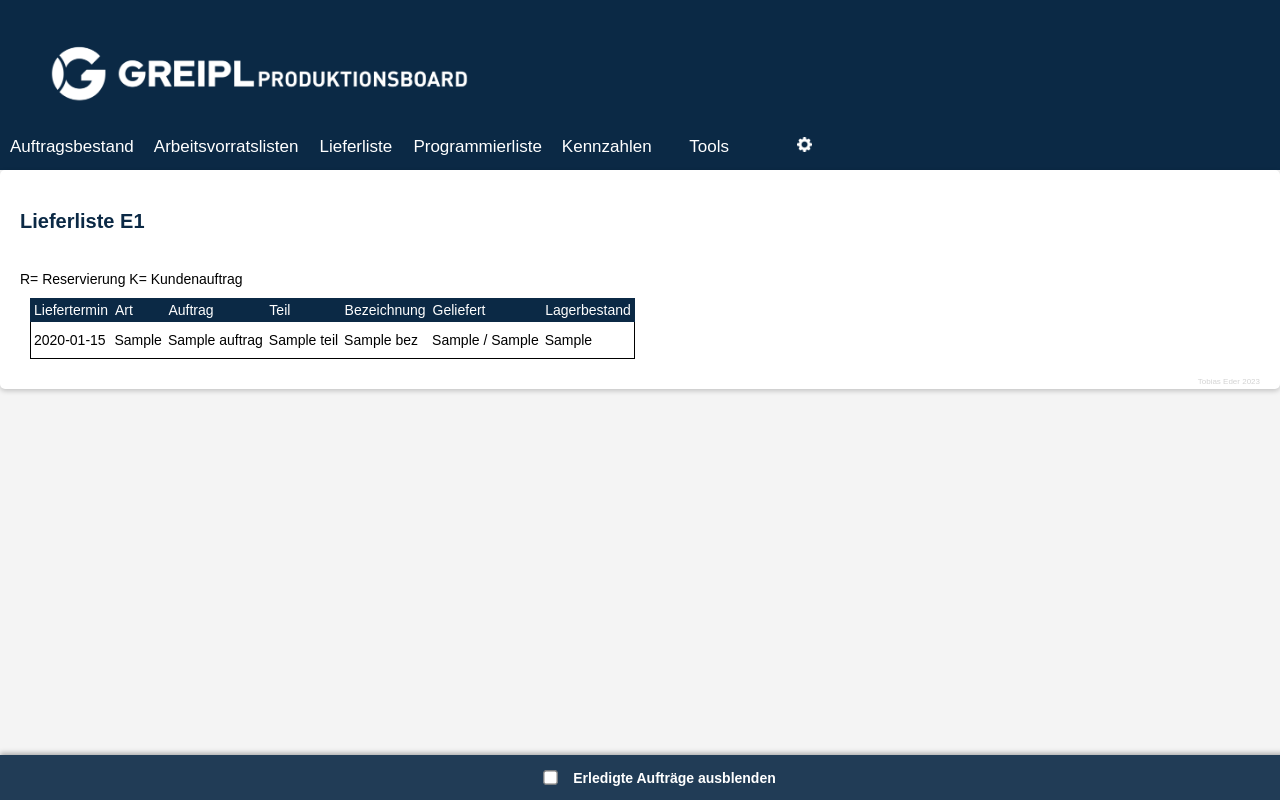
After one commit to t-eder/GREIPL-MES, a Python web app: template templates/lieferliste.html in a window 1280 px wide; the page is wider, and only the part inside the window is pictured. The commit adds this page. Run offline with Jinja, Linux system fonts and the light colour scheme; the template is opened without the code that fills it: most values are stand-ins (such as "Sample title", 1, 10 or a date in 2020).

Commit message:
Lieferliste ergänzt

```diff
--- a/templates/header.html
+++ b/templates/header.html
@@ -3,7 +3,8 @@
 
         <div class="navbar">
                 <a href="/" id="{% if request.path == '/' %}active-link{% endif %}">Auftragsbestand</a>
-                <a href="/vorrat" id="{% if request.path == '/vorrat' %}active-link{% endif %}">Arbeitsvorratsliste</a>
+                <a href="/vorrat" id="{% if request.path == '/vorrat' %}active-link{% endif %}">Arbeitsvorratslisten</a>
+                <a href="/lieferliste" id="{% if request.path == '/lieferliste' %}active-link{% endif %}">Lieferliste</a>
                 <a href="/programmierliste" id="{% if request.path == '/programmierliste' %}active-link{% endif %}">Programmierliste</a>
                 <a href="/kpi" id="{% if request.path == '/kpi' %}active-link{% endif %}">Kennzahlen</a>
                 <a href="/tools" id="{% if request.path == '/tools' %}active-link{% endif %}">Tools</a>
--- a/templates/kpi.html
+++ b/templates/kpi.html
@@ -124,14 +124,13 @@
     });
 </script><!-- Fertigmeldungen nach Jahr -->
 
-
 <script>
     document.addEventListener("DOMContentLoaded", function () {
         // Daten aus Flask übergeben
         let fa_fertig_wochenweise = {{ fa_fertig_wochenweise|tojson }};
 
         // Kalenderwochen als Labels (x-Achse)
-        let labels = Object.keys(fa_fertig_wochenweise).map(kw => "KW " + kw);
+        let labels = Object.keys(fa_fertig_wochenweise).map(kw => kw);
 
         // Mengen für jedes Lager
         let daten = Object.values(fa_fertig_wochenweise);
--- /dev/null
+++ b/templates/lieferliste.html
@@ -0,0 +1,115 @@
+<!DOCTYPE html>
+<html>
+<head>
+    <title>GREIPL-MES</title>
+    <link rel="stylesheet" type="text/css" href="{{ url_for('static',filename='styles/style.css') }}">
+    <style>
+        #filter-bar {
+            position: fixed;
+            bottom: 0;
+            left: 0;
+            width: 100%;
+            background: rgba(11, 41, 69, 0.9);
+            color: white;
+            padding: 5px 15px;
+            display: flex;
+            justify-content: center;
+            gap: 15px;
+            font-size: 14px;
+            font-weight: bold;
+            box-shadow: 0 -2px 5px rgba(0, 0, 0, 0.3);
+            height: 35px;
+            align-items: center;
+            white-space: nowrap;
+        }
+
+        #filter-bar label {
+            display: flex;
+            align-items: center;
+            gap: 6px;
+        }
+
+        #filter-bar input[type="checkbox"] {
+            transform: scale(1.1);
+            cursor: pointer;
+        }
+    </style>
+</head>
+<body>
+{% include 'header.html' %}
+    <div class="container">
+        <h2>Lieferliste E1</h2>
+        <span>R= Reservierung K= Kundenauftrag</span>
+        <table>
+            <tr>
+                <th>Liefertermin</th>
+                <th>Art</th>
+                <th>Auftrag</th>
+                <th>Teil</th>
+                <th>Bezeichnung</th>
+                <th>Geliefert</th>
+                <th>Lagerbestand</th>
+            </tr>
+            {% for lieferung in lieferungen %}
+            <tr class="lieferung-row"
+                data-komplett="{{ 'true' if lieferung.MngAuftr <= lieferung.BestandSumme else 'false' }}"
+                style="
+                {% if lieferung.MngAuftr <= lieferung.BestandSumme %}
+                    background-color: #cceddf; color: grey;
+                {% elif lieferung.EndTerm <= heute %}
+                    background-color: red;
+                {% endif %}">
+                <td>{{ lieferung.EndTerm.strftime('%d.%m.%Y') }}</td>
+                <td>{{ lieferung.BstArt }}</td>
+                <td>{{ lieferung.Auftrag }}</td>
+                <td>{{ lieferung.Teil }}</td>
+                <td>{{ lieferung.Bez }}</td>
+                <td>{{ lieferung.MngBeweg }} / {{ lieferung.MngAuftr }}</td>
+                <td>{{ lieferung.BestandSumme }}</td>
+            </tr>
+            {% endfor %}
+        </table>
+
+        <p style="font-size:8px; float: right; color: lightgrey">Tobias Eder 2023</p>
+    </div>
+
+    <!-- Filter-Leiste -->
+    <div id="filter-bar">
+        <label>
+            <input type="checkbox" id="hideKomplett"> Erledigte Aufträge ausblenden
+        </label>
+    </div>
+
+    <script>
+        function applyFilters() {
+            const hideKomplett = document.getElementById('hideKomplett').checked;
+
+            document.querySelectorAll('.lieferung-row').forEach(row => {
+                const isKomplett = row.getAttribute('data-komplett') === 'true';
+                let shouldHide = false;
+
+                if (hideKomplett && isKomplett) {
+                    shouldHide = true;
+                }
+
+                row.style.display = shouldHide ? 'none' : '';
+            });
+        }
+
+        document.getElementById('hideKomplett').addEventListener('change', applyFilters);
+
+        // Zustand merken (optional)
+        window.addEventListener('load', () => {
+            if (localStorage.getItem('filter_hideKomplett') !== null) {
+                document.getElementById('hideKomplett').checked = localStorage.getItem('filter_hideKomplett') === 'true';
+                applyFilters();
+            }
+        });
+
+        document.getElementById('hideKomplett').addEventListener('change', () => {
+            localStorage.setItem('filter_hideKomplett', document.getElementById('hideKomplett').checked);
+            applyFilters();
+        });
+    </script>
+</body>
+</html>
--- a/templates/programmierliste.html
+++ b/templates/programmierliste.html
@@ -285,7 +285,7 @@
                     <td>{{ task.FA_start }}</td>
                     <td>{{ task.TYP }}</td>
                     <td>{{ task.GNR }}</td>
-                    <td style="width: 200px; word-wrap: break-word; white-space: pre-wrap;">{{ task.BEZ }}</td>
+                    <td style="width: 200px; word-break: break-word; white-space: pre-wrap;">{{ task.BEZ }}</td>
                     <td>{{ task.REV }}</td>
                     <td>{{ task.KND }}</td>
 
```
Also changed, not shown: main.py (+68 -5 lines), templates/index.html (+0 -13 lines).
